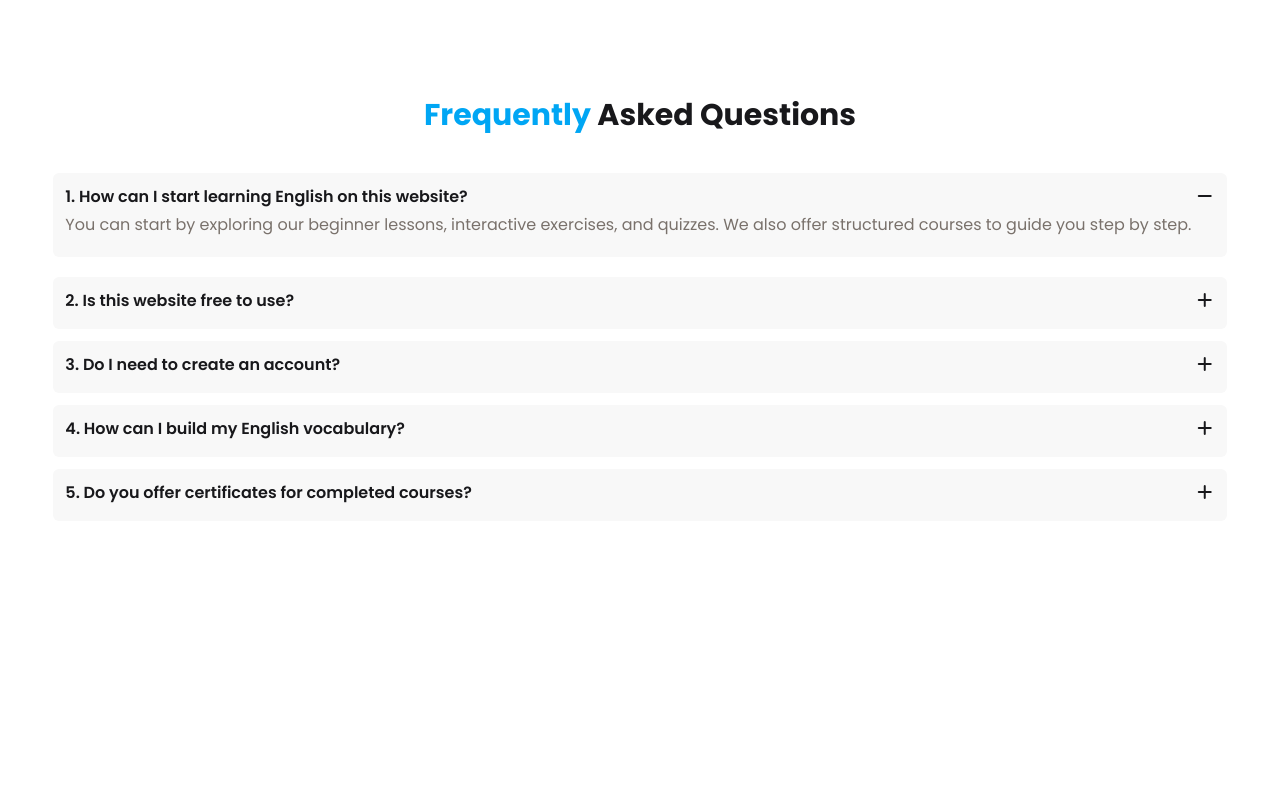
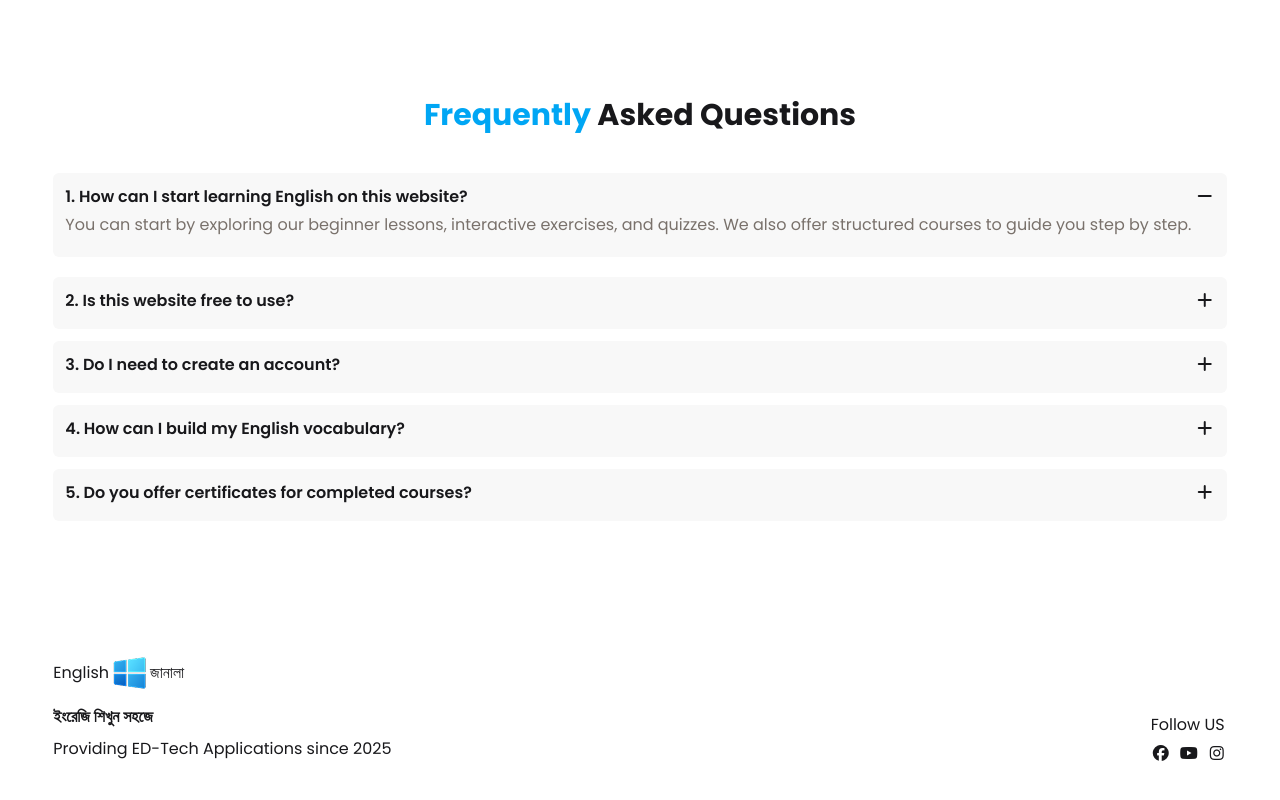
Before and after one commit to ias-codes/English-Janala, a plain HTML site: page index.html in a window 1280 px wide. Shown: the part 1100-1900 px from the top of the page. Before the commit the page ends 1633 px from the top, so only its background shows below. Drawn offline with nearby package versions, Linux system fonts and the light colour scheme.

Commit message:
added footer section

```diff
--- a/index.html
+++ b/index.html
@@ -58,7 +58,7 @@
   </header>
 
   <!-- banner section -->
-  <section class="flex gap-20 items-center text-center w-11/12 mx-auto p-4 sm:gap-2">
+  <section class="flex gap-20 items-center w-11/12 mx-auto p-4 sm:gap-2">
     <div class="flex-1 ">
       <h2 class="text-4xl font-bold mb-6"><span class="text-sky-500">English</span> is Easy!!</h2>
       <p class="font-bangla mb-6">আজ থেকেই আপনার ভাষা শেখার যাত্রা শুরু করুন। আপনি যদি নতুন হন অথবা আপনার দক্ষতা
@@ -139,6 +139,27 @@
     </div>
   </section>
 
+  <!-- footer section -->
+  <footer class="flex justify-between w-11/12 mx-auto items-end mt-30 mb-10">
+    <div class="">
+      <div class="flex items-center mb-3">
+        <span >English</span>
+        <img src="assets/logo.png" alt="">
+        <span class="font-bangla">জানালা</span>
+      </div>
+      <h2 class="bangla-font font-semibold mb-2">ইংরেজি শিখুন সহজে</h2>
+      <p>Providing ED-Tech Applications since 2025</p>
+    </div>
+    <div>
+      <h4 class="mb-2">Follow US</h4>
+      <div class="flex gap-2">
+        <i class="fa-brands fa-facebook"></i>
+        <i class="fa-brands fa-youtube"></i>
+        <i class="fa-brands fa-instagram"></i>
+      </div>
+    </div>
+  </footer>
+
 </body>
 
 </html>
```
